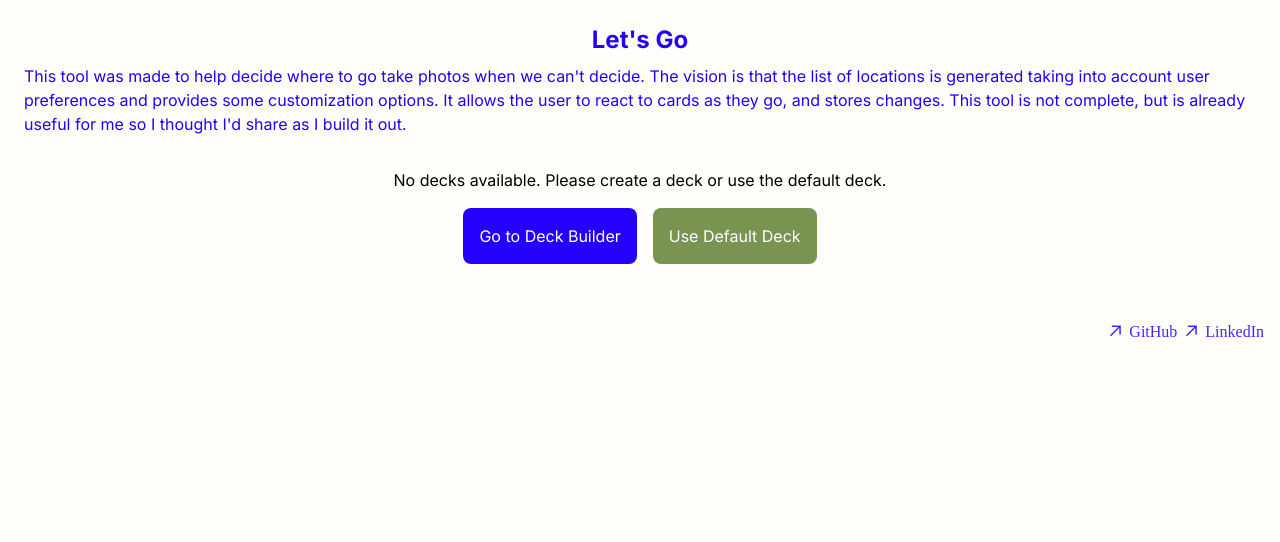
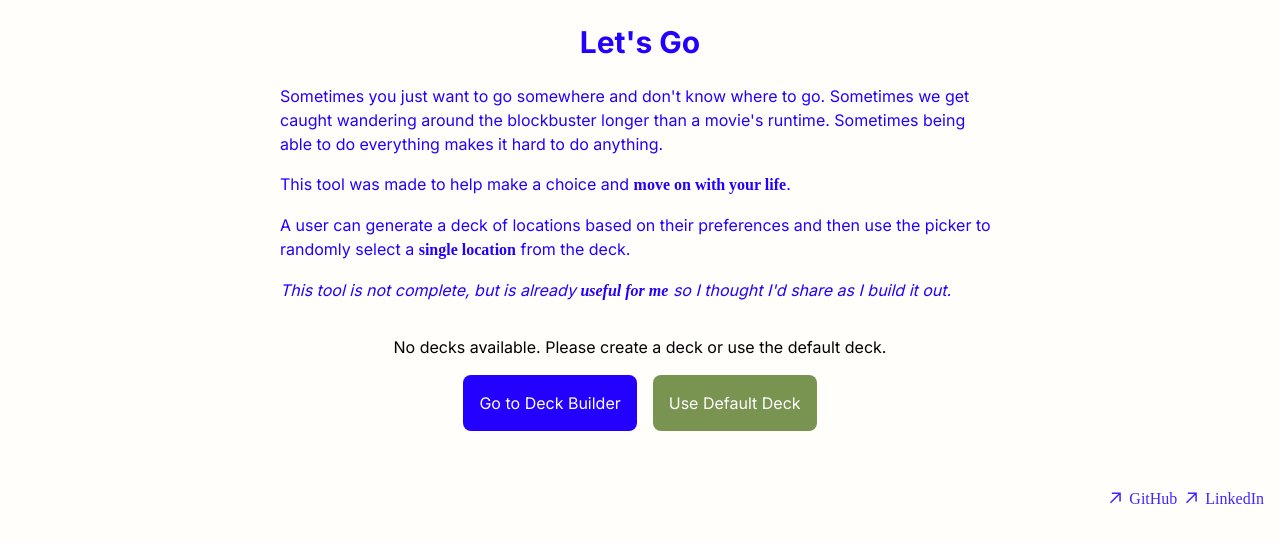
Before and after one commit to chedgo/home, a Next.js app: page /lets-go in a window 1280 px wide. Shown: the top 542 px of the page. Built offline with nearby package versions, Linux system fonts and the light colour scheme; a web font is replaced by a local one.

Commit message:
update copy on picker

```diff
--- a/src/app/lets-go/page.tsx
+++ b/src/app/lets-go/page.tsx
@@ -10,36 +10,60 @@ export default function LetsGo() {
 
   const handleUseDefaultDeck = () => {
     const defaultDeck: Deck = {
-      name: "Chicago Neighborhoods",
-      locations: chicagoNeighborhoods.map(location => ({
+      name: 'Chicago Neighborhoods',
+      locations: chicagoNeighborhoods.map((location) => ({
         ...location,
         isHidden: false,
         snoozedUntil: undefined,
-        wikipedia_link: location.wikipedia_link || null
+        wikipedia_link: location.wikipedia_link || null,
       })),
-      address: "Chicago, IL",
+      address: 'Chicago, IL',
       coords: { lat: 41.8781, lon: -87.6298 }, // Chicago's coordinates
     };
     setDecks([defaultDeck]);
   };
 
   return (
-    <div className="p-6 w-full">
-      <div className="mb-6 w-full">
-        <h1 className="text-2xl font-bold mb-2 w-full flex justify-center text-primary">
-          Let&apos;s Go
-        </h1>
-        <p className="text-primary">
-          This tool was made to help decide where to go take photos when we
-          can&apos;t decide. The vision is that the list of locations is
-          generated taking into account user preferences and provides some
-          customization options. It allows the user to react to cards as they
-          go, and stores changes. This tool is not complete, but is already
-          useful for me so I thought I&apos;d share as I build it out.
+    <div className="p-6 max-w-3xl mx-auto">
+      <h1 className="text-3xl font-bold mb-6 text-center text-primary">
+        Let&apos;s Go
+      </h1>
+
+      <section className="mb-8 space-y-4 text-primary">
+        <p>
+          Sometimes you just want to go somewhere and don't know where to go.
+          Sometimes we get caught wandering around the blockbuster longer than a
+          movie's runtime. Sometimes being able to do everything makes it hard
+          to do anything.
         </p>
-      </div>
+        <p>
+          This tool was made to help make a choice and{' '}
+          <span className="text-accent font-bold font-tenon-bold">
+            move on with your life
+          </span>.
+        </p>
+        <p>
+          A user can generate a deck of locations based on their preferences and
+          then use the picker to randomly select a{' '}
+          <span className="text-accent font-bold font-tenon-bold">
+            single location
+          </span>{' '}
+          from the deck.
+        </p>
+        <p className="italic">
+          This tool is not complete, but is already{' '}
+          <span className="text-accent font-bold font-tenon-bold">
+            useful for me
+          </span>{' '}
+          so I thought I&apos;d share as I build it out.
+        </p>
+      </section>
 
-      <PlacePicker decks={decks} setDecks={setDecks} handleUseDefaultDeck={handleUseDefaultDeck} />
+      <PlacePicker
+        decks={decks}
+        setDecks={setDecks}
+        handleUseDefaultDeck={handleUseDefaultDeck}
+      />
     </div>
   );
 }
```
